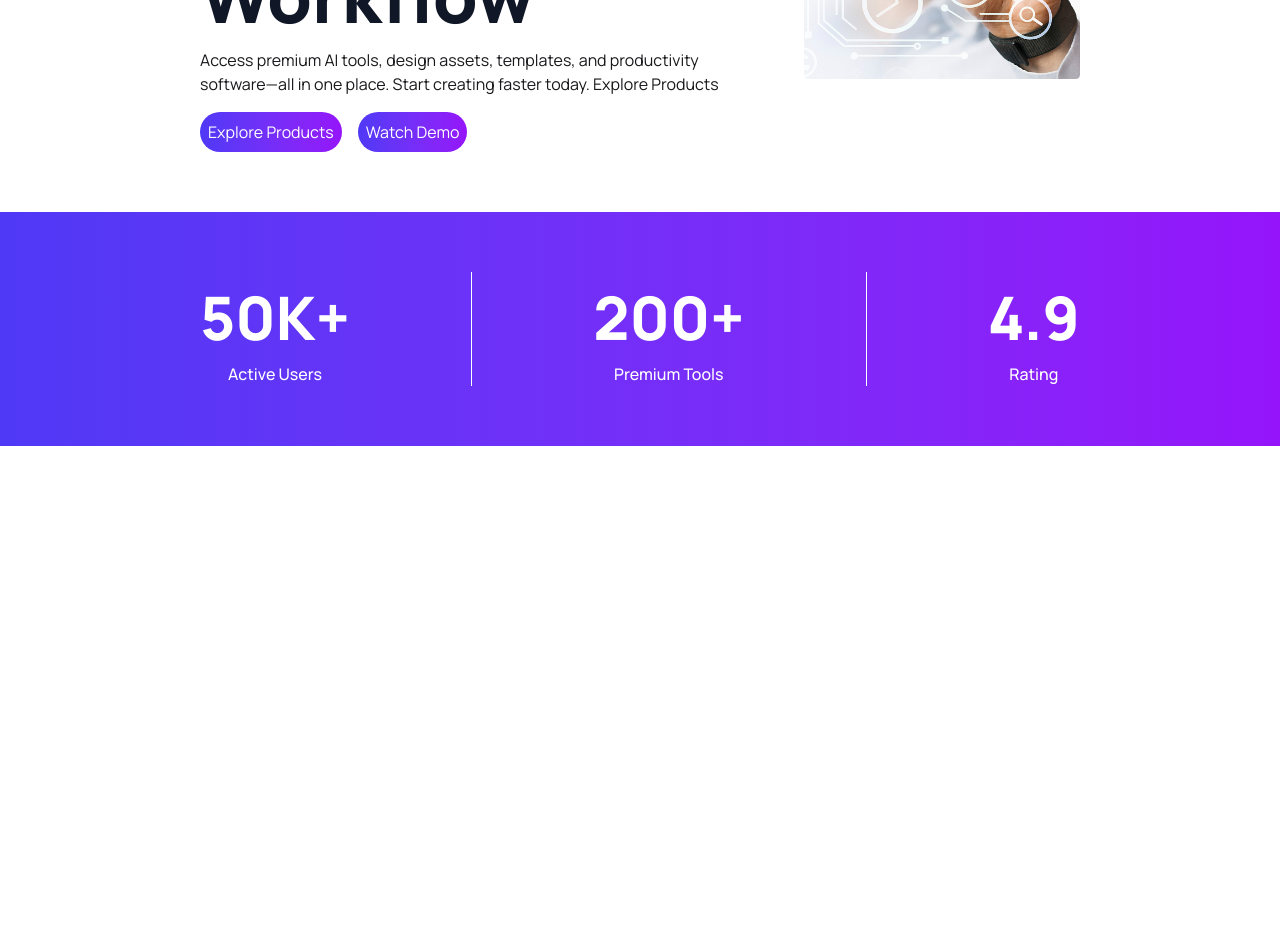
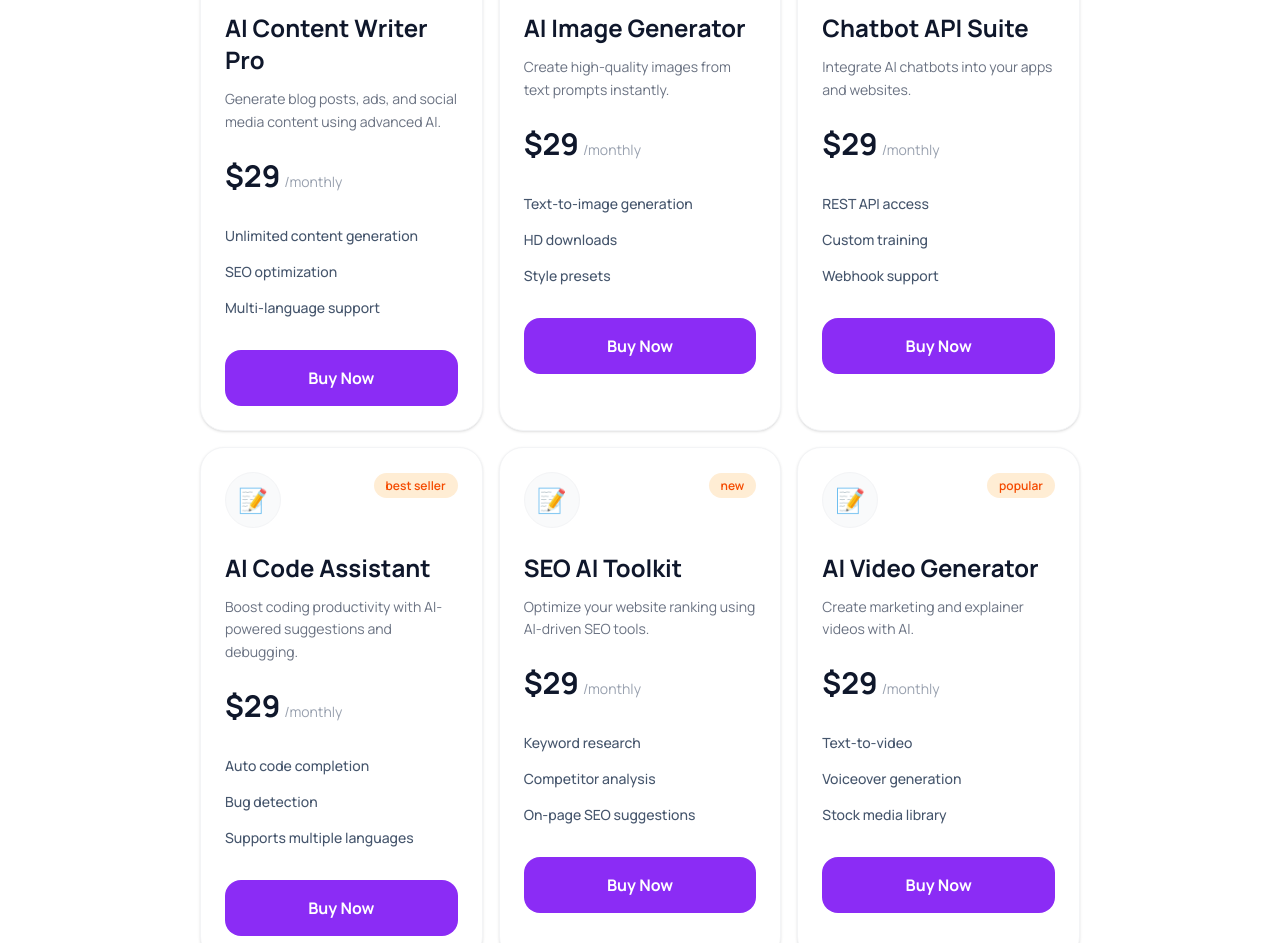
Before and after one commit to kabir31416/ph-assignment-six, a React (Vite) app: page / in a window 1280 px wide. Shown: the part 460-1403 px from the top of the page. Before the commit the page ends 906 px from the top, so only its background shows below. Built offline with nearby package versions, Linux system fonts and the light colour scheme.

Commit message:
Product list added

```diff
--- a/package.json
+++ b/package.json
@@ -13,6 +13,7 @@
     "@tailwindcss/vite": "^4.2.2",
     "react": "^19.2.4",
     "react-dom": "^19.2.4",
+    "react-toastify": "^11.0.5",
     "tailwindcss": "^4.2.2"
   },
   "devDependencies": {
--- /dev/null
+++ b/public/data.json
@@ -0,0 +1,137 @@
+[
+  {
+    "id": 1,
+    "name": "AI Content Writer Pro",
+    "description": "Generate blog posts, ads, and social media content using advanced AI.",
+    "price": 12.99,
+    "period": "monthly",
+    "tag": "popular",
+    "tagType": "popular",
+    "features": [
+      "Unlimited content generation",
+      "SEO optimization",
+      "Multi-language support"
+    ],
+    "icon": "https://via.placeholder.com/100?text=AI+Writer"
+  },
+  {
+    "id": 2,
+    "name": "AI Image Generator",
+    "description": "Create high-quality images from text prompts instantly.",
+    "price": 9.99,
+    "period": "monthly",
+    "tag": "best seller",
+    "tagType": "best seller",
+    "features": [
+      "Text-to-image generation",
+      "HD downloads",
+      "Style presets"
+    ],
+    "icon": "https://via.placeholder.com/100?text=AI+Image"
+  },
+  {
+    "id": 3,
+    "name": "Chatbot API Suite",
+    "description": "Integrate AI chatbots into your apps and websites.",
+    "price": 29.99,
+    "period": "monthly",
+    "tag": "popular",
+    "tagType": "popular",
+    "features": [
+      "REST API access",
+      "Custom training",
+      "Webhook support"
+    ],
+    "icon": "https://via.placeholder.com/100?text=Chatbot"
+  },
+  {
+    "id": 4,
+    "name": "AI Code Assistant",
+    "description": "Boost coding productivity with AI-powered suggestions and debugging.",
+    "price": 19.99,
+    "period": "monthly",
+    "tag": "best seller",
+    "tagType": "best seller",
+    "features": [
+      "Auto code completion",
+      "Bug detection",
+      "Supports multiple languages"
+    ],
+    "icon": "https://via.placeholder.com/100?text=Code+AI"
+  },
+  {
+    "id": 5,
+    "name": "SEO AI Toolkit",
+    "description": "Optimize your website ranking using AI-driven SEO tools.",
+    "price": 15.99,
+    "period": "monthly",
+    "tag": "new",
+    "tagType": "new",
+    "features": [
+      "Keyword research",
+      "Competitor analysis",
+      "On-page SEO suggestions"
+    ],
+    "icon": "https://via.placeholder.com/100?text=SEO"
+  },
+  {
+    "id": 6,
+    "name": "AI Video Generator",
+    "description": "Create marketing and explainer videos with AI.",
+    "price": 49.99,
+    "period": "monthly",
+    "tag": "popular",
+    "tagType": "popular",
+    "features": [
+      "Text-to-video",
+      "Voiceover generation",
+      "Stock media library"
+    ],
+    "icon": "https://via.placeholder.com/100?text=Video+AI"
+  },
+  {
+    "id": 7,
+    "name": "AI Resume Analyzer",
+    "description": "Analyze and improve resumes for better job opportunities.",
+    "price": 7.99,
+    "period": "one-time",
+    "tag": "new",
+    "tagType": "new",
+    "features": [
+      "ATS score analysis",
+      "Improvement suggestions",
+      "Keyword optimization"
+    ],
+    "icon": "https://via.placeholder.com/100?text=Resume"
+  },
+  {
+    "id": 8,
+    "name": "AI Voice Cloner",
+    "description": "Clone and generate realistic human-like voices.",
+    "price": 24.99,
+    "period": "monthly",
+    "tag": "best seller",
+    "tagType": "best seller",
+    "features": [
+      "Voice cloning",
+      "Multiple languages",
+      "Studio-quality output"
+    ],
+    "icon": "https://via.placeholder.com/100?text=Voice+AI"
+  },
+  {
+    "id": 9,
+    "name": "AI Automation Plugin",
+    "description": "Automate repetitive tasks across apps using AI workflows.",
+    "price": 59.99,
+    "period": "yearly",
+    "tag": "popular",
+    "tagType": "popular",
+    "features": [
+      "Workflow automation",
+      "App integrations",
+      "Custom triggers"
+    ],
+    "icon": "https://via.placeholder.com/100?text=Automation"
+  }
+]
--- a/src/App.jsx
+++ b/src/App.jsx
@@ -1,16 +1,35 @@
+import { Suspense, useState } from 'react'
 import './App.css'
 import HeroSection from './components/homepage/HeroSection'
 import Statistics from './components/homepage/Statistics'
 import Navbar from './components/navbar/Navbar'
+import ProductList from './e-commerce/ProductList'
+
+
+
+const loadData = async()  => {
+  const res = await fetch('data.json');
+  return res.json();
+}
+
 
 function App() {
+
+  const dataPromise = loadData();
+
+  const [cart, setCart] = useState(0);
 
   return (
     <>
     <div className='max-w-400 m-auto'>
-      <Navbar/>
+      {/* <Navbar/>
       <HeroSection/>
-      <Statistics/>
+      <Statistics/> */}
+
+      <Suspense fallback={"Data is loading"}>
+        <ProductList dataPromise={dataPromise} cart={cart} setCart={setCart} />
+      </Suspense>
+
     </div>
 
     </>
--- /dev/null
+++ b/src/e-commerce/Cards.jsx
@@ -0,0 +1,58 @@
+import React from 'react';
+import { toast } from 'react-toastify';
+
+const Cards = ({product, setAddedProduct, addedProduct, setCart}) => {
+
+    const handleButton = () => {
+
+        setCart(addedProduct.length)
+
+        toast(`${product.name} added to cart`)
+        setAddedProduct([...addedProduct, product])
+    }
+
+
+    return (
+        <div className=" w-full h-auto rounded-3xl border border-gray-100 bg-white p-6 shadow-sm relative">
+
+            <div className="absolute top-6 right-6">
+                <span className="bg-orange-100 text-orange-600 text-xs font-semibold px-3 py-1 rounded-full">
+                {product.tag}
+                </span>
+            </div>
+
+            <div className="mb-6">
+                <div className="w-14 h-14 bg-gray-50 rounded-full flex items-center justify-center border border-gray-100">
+                <span className="text-2xl">📝</span>
+                </div>
+            </div>
+
+
+            <h2 className="text-2xl font-bold text-slate-900 mb-3">{product.name}</h2>
+            <p className="text-gray-500 text-sm leading-relaxed mb-6">
+                {product.description}
+            </p>
+
+
+            <div className="flex items-baseline mb-8">
+                <span className="text-3xl font-bold text-slate-900">$29</span>
+                <span className="text-gray-400 ml-1 text-sm">/{product.period}</span>
+            </div>
+
+            <ul className="space-y-4 mb-8">
+                {product.features.map((feature, index) => (
+                    <li key={index} className="flex items-center gap-3 text-slate-600 text-sm font-medium">
+                        {feature}
+                    </li>
+                ))}
+            </ul>
+
+            {/* Button */}
+            <button onClick={handleButton} className="w-full bg-[#8b2cf5] hover:bg-[#7a22e0] text-white font-bold py-4 rounded-2xl transition-colors duration-200">
+                Buy Now
+            </button>
+        </div>
+    );
+};
+
+export default Cards;
--- /dev/null
+++ b/src/e-commerce/Cart.jsx
@@ -0,0 +1,41 @@
+import React from 'react';
+
+const Cart = ({addedProduct ,setAddedProduct}) => {
+
+
+    const handleRemove= (product) => {
+        const filterdProduct = addedProduct.filter( aproduct => aproduct.id !== product.id)
+        setAddedProduct(filterdProduct);
+    }
+
+
+    return (
+        <div>
+            {
+                addedProduct.map((product) =>{
+                    return <div key={product.id} className='flex justify-between items-center p-4 border border-gray-400 rounded-xl m-2'>
+                    <div className='flex gap-3'>
+                        <img
+                                src="https://bplt20.com.bd/images/sliders/slider-2025.jpeg"
+                                className="w-24 h-15 rounded-xl"
+                                alt="player"
+                                />
+
+                        <div>
+                            <h1 className='text-2xl font-bold'>{product.name}</h1>
+                            <h3>{product.price}</h3>
+                        </div>
+                    </div>
+
+                    <button onClick={() => handleRemove(product)} className='btn' color='red' >Remove</button>
+                </div>
+                })
+
+
+
+            }
+        </div>
+    );
+};
+
+export default Cart;
--- /dev/null
+++ b/src/e-commerce/ProductCard.jsx
@@ -0,0 +1,22 @@
+import React from 'react';
+import Cards from './Cards';
+
+const ProductCard = ({productData, addedProduct, setAddedProduct, setCart}) => {
+    return (
+
+        <>
+        <div className="grid grid-cols-1 sm:grid-cols-2 md:grid-cols-3 gap-4 justify-items-center">
+            {
+                productData.map( product => {
+                    return (
+                        <Cards key={product.id} product={product} addedProduct={addedProduct} setAddedProduct={setAddedProduct} setCart={setCart}></Cards>
+                    )
+                    })
+            }
+        </div>
+        </>
+
+    );
+};
+
+export default ProductCard;
--- /dev/null
+++ b/src/e-commerce/ProductList.jsx
@@ -0,0 +1,41 @@
+import React, { use, useState } from 'react';
+import ProductCard from './ProductCard';
+import Cart from './Cart';
+
+const ProductList = ({dataPromise, setCart}) => {
+
+    const productData = use(dataPromise);
+
+    const [active, setActive] = useState("Active");
+
+    const [addedProduct, setAddedProduct] = useState([]);
+
+    return (
+        <div className='flex flex-col gap-10 px-50 py-40'>
+
+            <div className='flex flex-col items-center justify-center gap-4'>
+                <h1 className='font-extrabold text-5xl'>Premium Digital Tools</h1>
+                <p className='text-center'>Choose from our curated collection of premium digital products designed <br/>to boost your productivity and creativity.</p>
+                <div className='flex border rounded-full gap-3 border-gray-300'>
+
+                    <button onClick={() => setActive("Active")} className={`tab tab-active px-5 py-2 ${active === "Active" ? "bg-linear-to-r from-[#4F39F6] to-[#9514FA] text-white" :"text-black"} rounded-full`}>Products</button>
+
+                    <button onClick={() => setActive("Selected")} className={`tab px-5 py-2 ${active === "Selected" ? "bg-linear-to-r from-[#4F39F6] to-[#9514FA] text-white" :"text-black"} rounded-full`}>Cart({addedProduct.length})</button>
+
+                </div>
+            </div>
+
+
+            <div >
+            {
+                active === "Active" ? <ProductCard key={productData.id} productData={productData} addedProduct={addedProduct} setAddedProduct={setAddedProduct} setCart={setCart}></ProductCard> : <Cart addedProduct={addedProduct} setAddedProduct={setAddedProduct}></Cart>
+            }
+            </div>
+
+
+
+        </div>
+    );
+};
+
+export default ProductList;
```
Also changed, not shown: src/components/homepage/HeroSection.jsx (+5 -5 lines), 1 other file (tests, documents, lock files or other folders).
